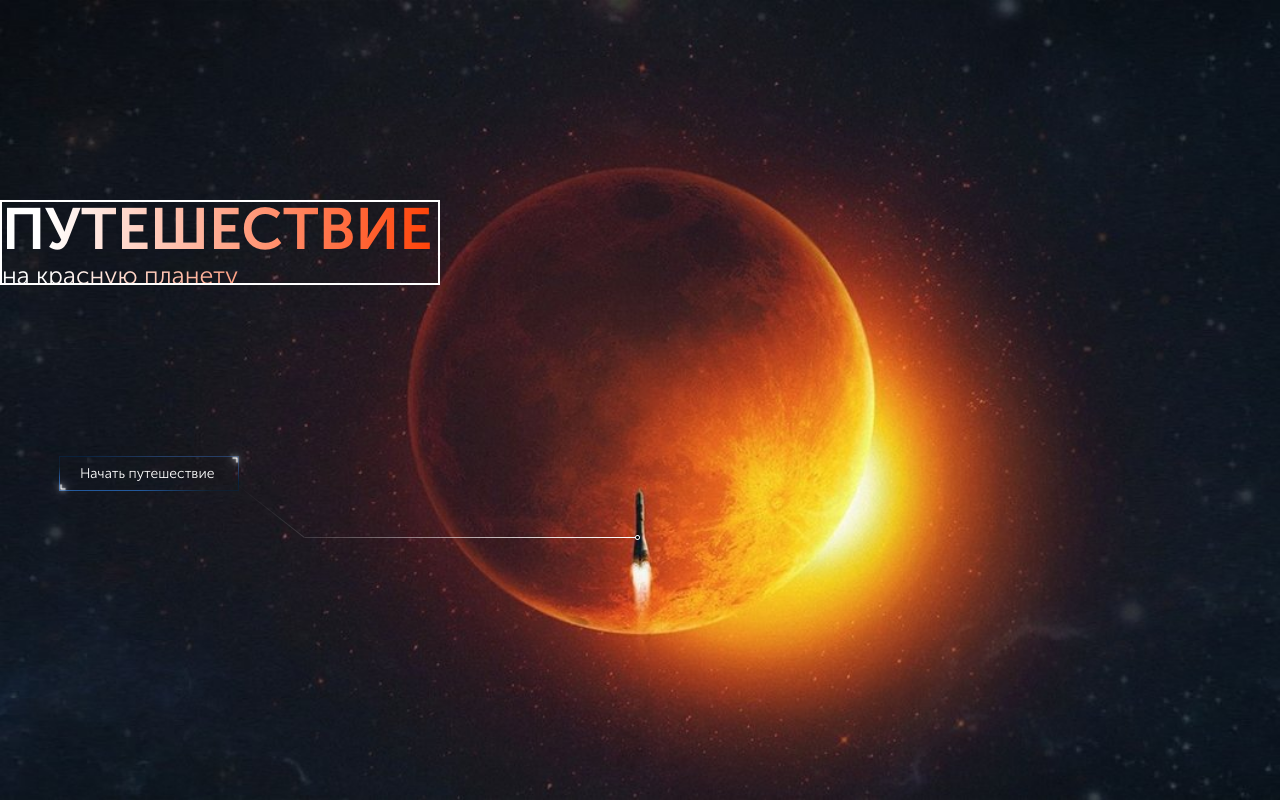
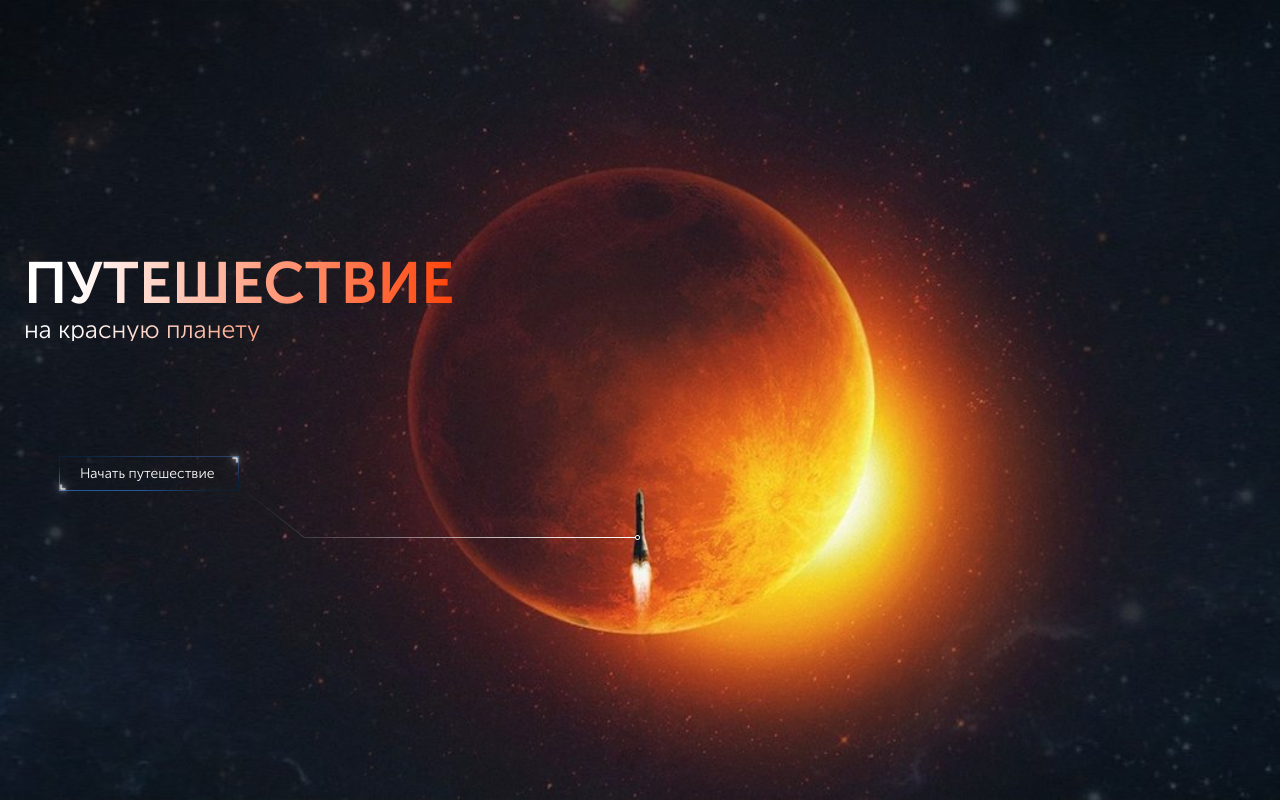
Before and after one commit to Larionov-Anton/Elon_Musc, a plain HTML site: page index.html in a window 1280 px wide. Drawn offline with nearby package versions, Linux system fonts and the light colour scheme.

Commit message:
Added positioning for main-title & main-button
removed the title frame, adjusted positioning relative to the center of
the title and button

```diff
--- a/#source/scss/style.scss
+++ b/#source/scss/style.scss
@@ -121,15 +121,13 @@ body {
 	// .main-screen__tittle
 
 	&__tittle {
-		border: 2px solid #fff;
 		position: absolute;
-		width: 100%;
-		height: 100%;
-		top: 200px;
-		left: 0;
-		z-index: 2;
 		width: 440px;
 		height: 85px;
+		top: 32%;
+		left: 50%;
+		@include tr(-140%, 0, 0);
+		z-index: 2;
 		padding-top: 10px;
 		background-image: linear-gradient(-90.0deg, #ff3f04 0%, #ffffff 90%, #ffffff 100%);
 		-webkit-background-clip: text;
```
Also changed, not shown: css/style.css.
